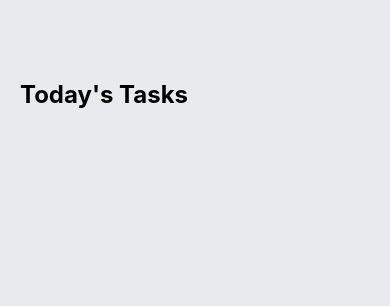
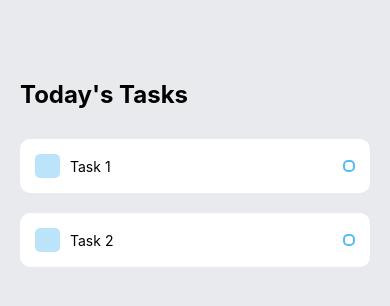
Before and after one commit to Arecio3/mobile-todo-list, a React Native app: screen / in a window 390 px wide. Shown: the top 306 px of the page. Built offline with nearby package versions, Linux system fonts and the light colour scheme.

Commit message:
styled tasks

```diff
--- a/App.js
+++ b/App.js
@@ -1,5 +1,6 @@
 import React from 'react';
 import { StyleSheet, Text, View } from 'react-native';
+import Tasks from './components/Task'
 
 export default function App() {
   return (
@@ -11,6 +12,8 @@
 
         <View style={styles.items}>
           {/* This is where the tasks will go */}
+          <Tasks text={'Task 1'}/>
+          <Tasks text={'Task 2'}/>
         </View>
       </View>
     </View>
@@ -30,5 +33,7 @@
     fontSize: 24,
     fontWeight: 'bold'
   },
-  items: {},
+  items: {
+    marginTop: 30
+  },
 });
--- a/components/Task.jsx
+++ b/components/Task.jsx
@@ -1,8 +1,51 @@
 import React from "react";
-import { View, Text, StyleSheet } from "react-native";
+import { View, Text, StyleSheet, TouchableOpacity } from "react-native";
 
-const Task = () => {
-    return (
+const Task = ({ text }) => {
+  return (
+    <View style={styles.item}>
+      <View style={styles.itemLeft}>
+        <View style={styles.square}></View>
+        <Text style={styles.itemText}>{text}</Text>
+      </View>
+      <View style={styles.circle}></View>
+    </View>
+  );
+};
 
-    )
-}
+const styles = StyleSheet.create({
+  item: {
+      backgroundColor: 'white',
+      padding: 15,
+      borderRadius: 10,
+      flexDirection: 'row',
+      alignItems: 'center',
+      justifyContent: 'space-between',
+      marginBottom: 20,
+  },
+  itemLeft: {
+      flexDirection: 'row',
+      alignItems: 'center',
+      flexWrap: 'wrap',
+  },
+  square: {
+      width: 25,
+      height: 24,
+      backgroundColor: '#55BCF6',
+      opacity: 0.4,
+      borderRadius: 5,
+      marginRight: 10,
+  },
+  itemText: {
+      maxWidth: '80%',
+
+  },
+  circle: {
+      width: 12,
+      height: 12,
+      borderColor: '#55BCF6',
+      borderWidth: 2,
+      borderRadius:5,
+  },
+});
+export default Task;
```
Also changed, not shown: 1 other file (tests, documents, lock files or other folders).
